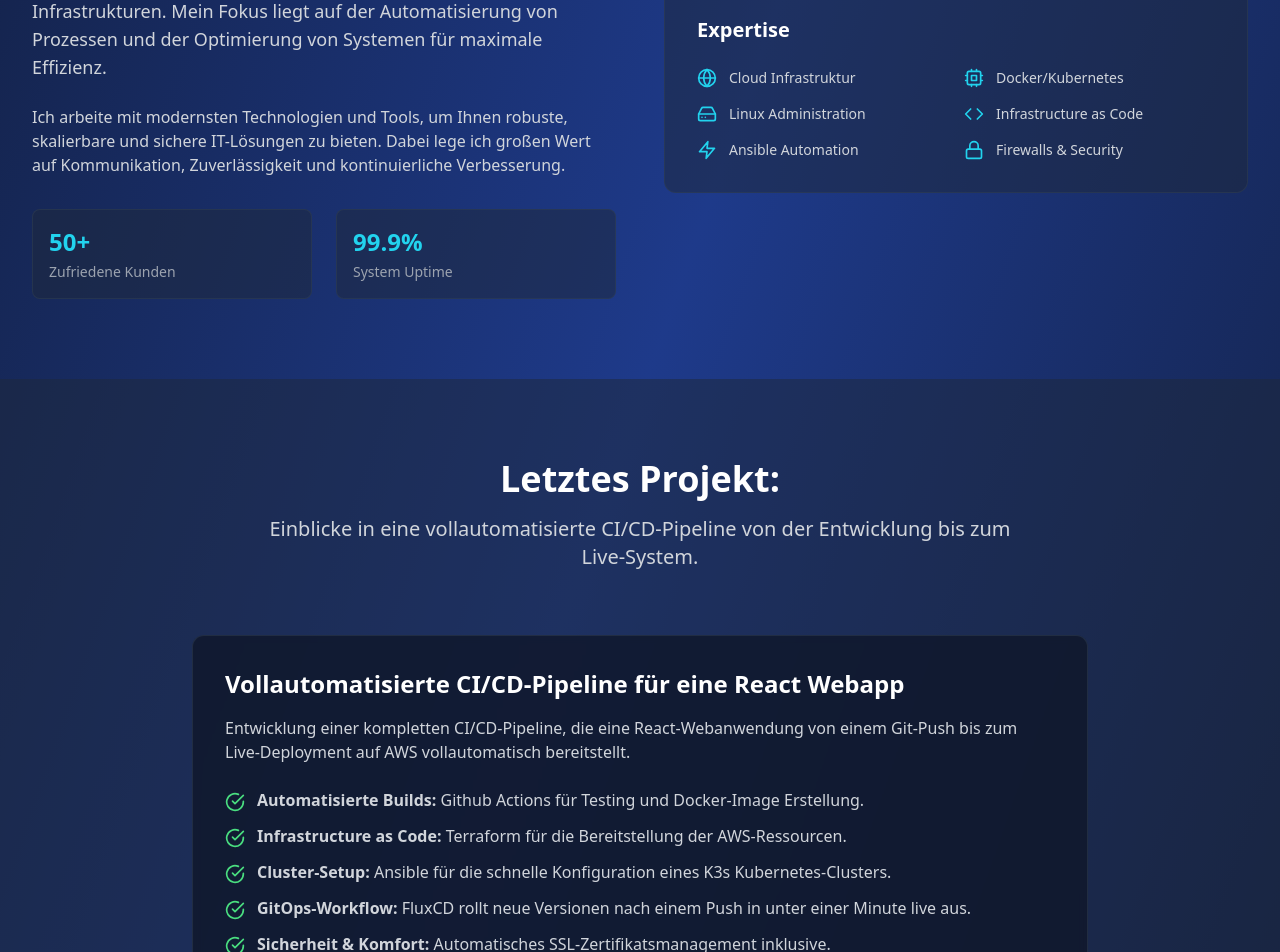
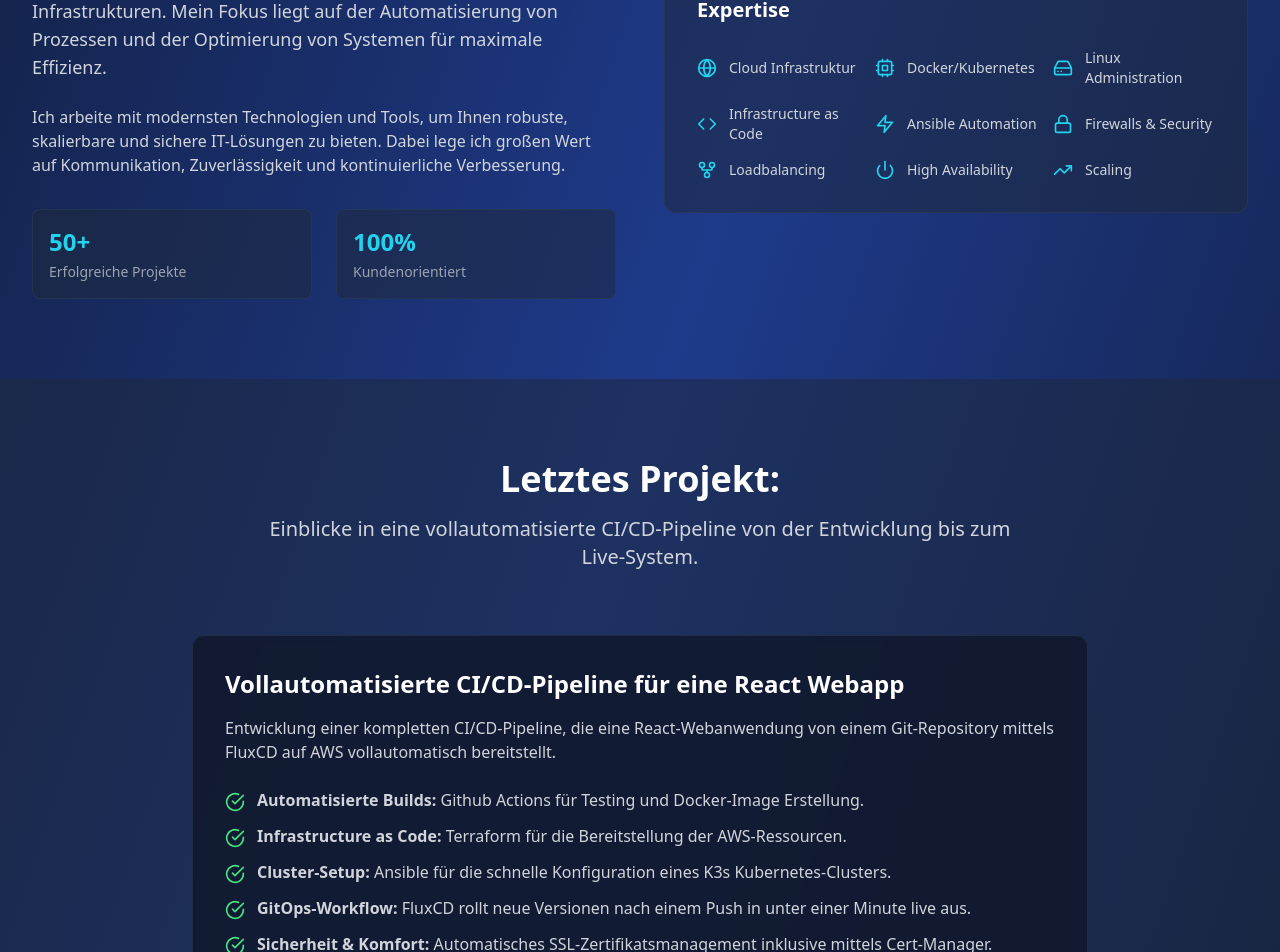
Before and after one commit to Spooky365/react2, a React (Vite) app: page / in a window 1280 px wide. Shown: the part 1433-2385 px from the top of the page. Built offline with nearby package versions, Linux system fonts and the light colour scheme.

Commit message:
contentchange6

```diff
--- a/src/App.tsx
+++ b/src/App.tsx
@@ -15,7 +15,10 @@ import {
   Globe,
   Lock,
   Cpu,
-  HardDrive
+  HardDrive,
+  GitFork,
+  Power,
+  TrendingUp
 } from 'lucide-react';
 
 function App() {
@@ -251,12 +254,12 @@ function App() {
               <div className="mt-8 grid grid-cols-2 gap-6">
                 <div className="bg-slate-800/50 rounded-lg p-4 border border-slate-700/50">
                   <div className="text-2xl font-bold text-cyan-400 mb-1">50+</div>
-                  <div className="text-sm text-gray-400">Zufriedene Kunden</div>
+                  <div className="text-sm text-gray-400">Erfolgreiche Projekte</div>
                 </div>
 
                 <div className="bg-slate-800/50 rounded-lg p-4 border border-slate-700/50">
-                  <div className="text-2xl font-bold text-cyan-400 mb-1">99.9%</div>
-                  <div className="text-sm text-gray-400">System Uptime</div>
+                  <div className="text-2xl font-bold text-cyan-400 mb-1">100%</div>
+                  <div className="text-sm text-gray-400">Kundenorientiert</div>
                 </div>
               </div>
             </div>
@@ -264,14 +267,17 @@ function App() {
             <div className="bg-slate-800/50 rounded-xl p-8 border border-slate-700/50">
               <h3 className="text-xl font-bold text-white mb-6">Expertise</h3>
 
-              <div className="grid grid-cols-2 gap-4">
+              <div className="grid grid-cols-2 lg:grid-cols-3 gap-4">
                 {[
                   { icon: <Globe className="h-5 w-5" />, name: "Cloud Infrastruktur" },
                   { icon: <Cpu className="h-5 w-5" />, name: "Docker/Kubernetes" },
                   { icon: <HardDrive className="h-5 w-5" />, name: "Linux Administration" },
                   { icon: <Code className="h-5 w-5" />, name: "Infrastructure as Code" },
                   { icon: <Zap className="h-5 w-5" />, name: "Ansible Automation" },
-                  { icon: <Lock className="h-5 w-5" />, name: "Firewalls & Security" }
+                  { icon: <Lock className="h-5 w-5" />, name: "Firewalls & Security" },
+                  { icon: <GitFork className="h-5 w-5" />, name: "Loadbalancing" },
+                  { icon: <Power className="h-5 w-5" />, name: "High Availability" },
+                  { icon: <TrendingUp className="h-5 w-5" />, name: "Scaling" },
                 ].map((skill, index) => (
                   <div key={index} className="flex items-center space-x-3 text-gray-300">
                     <div className="text-cyan-400">{skill.icon}</div>
@@ -303,7 +309,7 @@ function App() {
               </h3>
 
               <p className="text-gray-300 mb-6">
-                Entwicklung einer kompletten CI/CD-Pipeline, die eine React-Webanwendung von einem Git-Push bis zum Live-Deployment auf AWS vollautomatisch bereitstellt.
+                Entwicklung einer kompletten CI/CD-Pipeline, die eine React-Webanwendung von einem Git-Repository mittels FluxCD auf AWS vollautomatisch bereitstellt.
               </p>
 
               <ul className="space-y-3 mb-6 text-gray-300">
@@ -311,7 +317,9 @@ function App() {
                  <li className="flex items-start"><CheckCircle className="h-5 w-5 text-green-400 mr-3 mt-1 flex-shrink-0" /><span><strong>Infrastructure as Code:</strong> Terraform für die Bereitstellung der AWS-Ressourcen.</span></li>
                  <li className="flex items-start"><CheckCircle className="h-5 w-5 text-green-400 mr-3 mt-1 flex-shrink-0" /><span><strong>Cluster-Setup:</strong> Ansible für die schnelle Konfiguration eines K3s Kubernetes-Clusters.</span></li>
                  <li className="flex items-start"><CheckCircle className="h-5 w-5 text-green-400 mr-3 mt-1 flex-shrink-0" /><span><strong>GitOps-Workflow:</strong> FluxCD rollt neue Versionen nach einem Push in unter einer Minute live aus.</span></li>
-                 <li className="flex items-start"><CheckCircle className="h-5 w-5 text-green-400 mr-3 mt-1 flex-shrink-0" /><span><strong>Sicherheit & Komfort:</strong> Automatisches SSL-Zertifikatsmanagement inklusive.</span></li>
+                 <li className="flex items-start"><CheckCircle className="h-5 w-5 text-green-400 mr-3 mt-1 flex-shrink-0" /><span><strong>Sicherheit & Komfort:</strong> Automatisches SSL-Zertifikatsmanagement inklusive mittels Cert-Manager.</span></li>
+                 <li className="flex items-start"><CheckCircle className="h-5 w-5 text-green-400 mr-3 mt-1 flex-shrink-0" /><span><strong>Loadbalancing & Ingress:</strong> AWS Loadbalancer für Kubernetes Control Plane und HaProxyIngress für optimale Ressourcen-Nutzung.</span></li>
+                 <li className="flex items-start"><CheckCircle className="h-5 w-5 text-green-400 mr-3 mt-1 flex-shrink-0" /><span><strong>Verfügbarkeit & Skalierung:</strong> Konzipiert für High Availability und einfache Skalierung der Workloads.</span></li>
               </ul>
 
               <div className="flex flex-wrap gap-2 mb-6">
```
